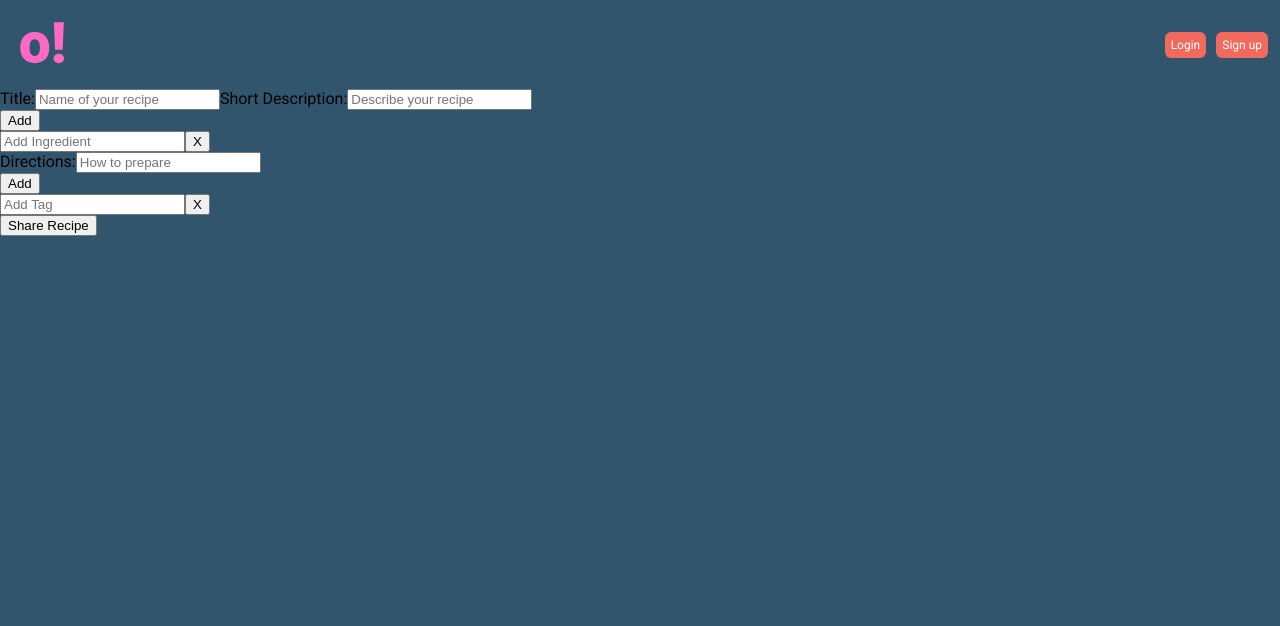
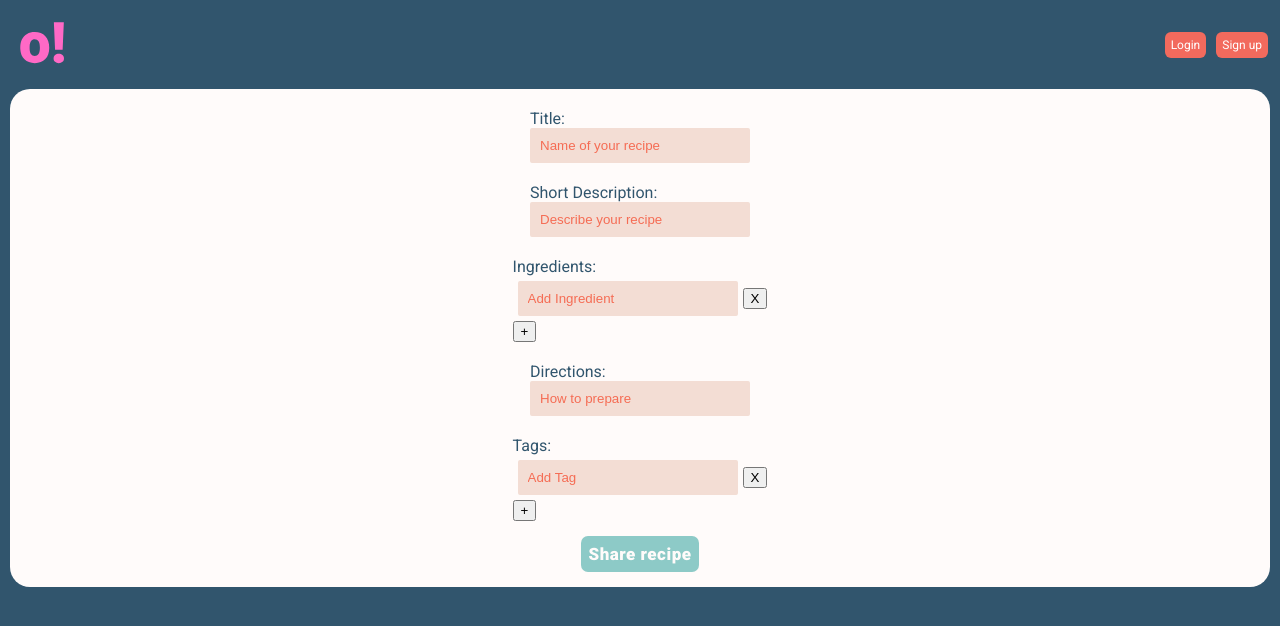
Before and after one commit to Ragtulf/FoodApp-frontend, a React (Create React App) app: page /post in a window 1280 px wide. Shown: the top 626 px of the page. Built offline with nearby package versions, Linux system fonts and the light colour scheme.

Commit message:
Made a new component, Share button. Made a form. Styled form

```diff
--- a/src/App.js
+++ b/src/App.js
@@ -1,13 +1,22 @@
 import React from 'react'
 import { BrowserRouter, Switch, Route } from 'react-router-dom';
+import { Provider } from 'react-redux'
+import { combineReducers, configureStore } from '@reduxjs/toolkit'
+import { recipe } from './reducers/recipe'
 import { Feed } from './pages/Feed'
 import { Recipe } from './pages/Recipe'
 import { CreateNew } from './pages/CreateNew'
 import { Header } from './components/Header/Header'
 
+const reducer = combineReducers({
+  recipe: recipe.reducer
+})
+
+const store = configureStore({ reducer })
+
 export const App = () => {
   return (
-    <main>
+    <Provider store={store}>
       <BrowserRouter>
         <Header />
         <Switch>
@@ -26,6 +35,6 @@ export const App = () => {
 
         </Switch>
       </BrowserRouter>
-    </main>
+    </Provider>
   )
 }
--- a/src/components/Button/Button.js
+++ b/src/components/Button/Fab.js
@@ -2,7 +2,7 @@ import React from 'react'
 import { Link } from 'react-router-dom'
 import styled from 'styled-components/macro'
 
-export const Button = () => {
+export const Fab = () => {
   return (
     <Link to="/post">
       <FabButton>
--- /dev/null
+++ b/src/components/Button/ShareButton.js
@@ -0,0 +1,25 @@
+import React from 'react'
+import styled from 'styled-components/macro'
+
+export const ShareButton = ({ onSubmit, buttonName }) => {
+
+  return (
+    <ShareBtn
+      type='submit'
+      onSubmit={onSubmit}
+    >{buttonName}</ShareBtn>
+  )
+}
+
+const ShareBtn = styled.button`
+  font-family: 'Roboto', sans-serif;
+  font-size: 17px;
+  font-weight: bold;
+  background: #8DCAC7;
+  border-radius: 7px;
+  color: #FFFBFA;
+  border: none;
+  padding: 8px;
+  letter-spacing: .5px;
+  margin: 5px;
+`
--- a/src/components/DynamicInput.js
+++ b/src/components/DynamicInput.js
@@ -1,10 +1,10 @@
 import React, { useState } from 'react'
+import styled from 'styled-components/macro'
 
-export const DynamicInput = ({ placeholderText }) => {
-  const [fields, setFields] = useState([{ value:null }])
+export const DynamicInput = ({ placeholderText, buttonText }) => {
+  const [fields, setFields] = useState([{ value: null }])
 
   const handleChange = (index, event) => {
-
     const values = [...fields]
     values[index].value = event.target.value
     setFields(values)
@@ -12,38 +12,52 @@ export const DynamicInput = ({ placeholderText }) => {
 
   const handleAdd = () => {
     const values = [...fields]
-    values.push({ value:null })
+    values.push({ value: null })
     setFields(values)
   }
 
   const handleRemove = (index) => {
     const values = [...fields]
-    values.splice(index,1)
+    values.splice(index, 1)
     setFields(values)
   }
 
-  return(
+  return (
     <div>
-      <button
-      type='button'
-      onClick={() => handleAdd()}
-      >Add</button>
-
       {fields.map((field, idx) => {
-        return(
+        return (
           <div key={`${field}-${idx}`}>
-            <input
-            type='text'
-            placeholder={placeholderText}
-            onChange={event => handleChange(idx, event)}
+            <InputField
+              type='text'
+              placeholder={placeholderText}
+              onChange={event => handleChange(idx, event)}
             />
             <button
-            type='button'
-            onClick={() => handleRemove(idx)}>X</button>
+              type='button'
+              onClick={() => handleRemove(idx)}>X</button>
           </div>
         )
       })}
+      <button
+        type='button'
+        onClick={() => handleAdd()}
+      >{buttonText}</button>
     </div>
-
   )
 }
+
+const InputField = styled.input`
+  width: 200px;
+  padding: 10px;
+  background: #F3DDD4;
+  border-radius: 2px;
+  border: none;
+  margin: 5px;
+  ::placeholder,
+  ::-webkit-input-placeholder {
+    color: #F56C54;
+  }
+  :-ms-input-placeholder {
+    color: #F56C54;
+  }
+`
--- a/src/pages/CreateNew.js
+++ b/src/pages/CreateNew.js
@@ -1,5 +1,7 @@
 import React, { useState } from 'react'
 import { DynamicInput } from '../components/DynamicInput'
+import { ShareButton } from '../components/Button/ShareButton'
+import styled from 'styled-components/macro'
 
 export const CreateNew = () => {
   const [title, setTitle] = useState("")
@@ -9,48 +11,84 @@ export const CreateNew = () => {
   const [tags, setTags] = useState([])
 
   const handleSubmit = (event) => {
+    console.log('OnClick:', event)
     event.preventDefault()
-    console.log(event)
   }
 
   return (
-    <form>
-      <label>
+    <RecipeForm>
+      <RecipeLabel>
         Title:
-        <input required
+    <InputField required
           type='text'
           onChange={(event) => setTitle(event.target.value)}
           value={title}
-        placeholder='Name of your recipe'/>
-      </label>
+          placeholder='Name of your recipe' />
+      </RecipeLabel>
 
-      <label>
+      <RecipeLabel>
         Short Description:
-        <input required
+    <InputField required
           type='text'
           onChange={(event) => setShortD(event.target.value)}
           value={shortD}
-        placeholder='Describe your recipe'/>
-      </label>
+          placeholder='Describe your recipe' />
+      </RecipeLabel>
 
-        <DynamicInput placeholderText='Add Ingredient' />
+      <RecipeLabel>
+        Ingredients:
+        <DynamicInput placeholderText='Add Ingredient' buttonText='+' />
+      </RecipeLabel>
 
-      <label>
+      <RecipeLabel>
         Directions:
-        <input required
+    <InputField required
           type='text'
           onChange={(event) => setDirections(event.target.value)}
           value={directions}
-        placeholder='How to prepare'/>
-      </label>
+          placeholder='How to prepare' />
+      </RecipeLabel>
 
-      <DynamicInput placeholderText='Add Tag' />
+      <RecipeLabel>
+        Tags:
+        <DynamicInput placeholderText='Add Tag' buttonText='+' />
+      </RecipeLabel>
 
-      <button
-      onSubmit={handleSubmit}
-      type="submit">
-        Share Recipe
-        </button>
-    </form>
+      <ShareButton onSubmit={handleSubmit} buttonName='Share recipe' />
+
+    </RecipeForm>
   )
 }
+
+const RecipeForm = styled.form`
+  display: flex;
+  flex-direction: column;
+  justify-content: flex-start;
+  align-items: center;
+  background: #FFFBFA;
+  border-radius: 20px;
+  margin: 0px 10px;
+  padding: 10px;
+  `
+
+const RecipeLabel = styled.label`
+  display: flex;
+  flex-direction: column;
+  margin: 10px;
+  color: #31556D;
+  `
+
+const InputField = styled.input`
+  width: 200px;
+  padding: 10px;
+  background: #F3DDD4;
+  border-radius: 2px;
+  border: none;
+  ::placeholder,
+  ::-webkit-input-placeholder {
+    color: #F56C54;
+  }
+  :-ms-input-placeholder {
+    color: #F56C54;
+  }
+  `
--- a/src/pages/Feed.js
+++ b/src/pages/Feed.js
@@ -4,7 +4,7 @@ import styled from 'styled-components/macro'
 
 import { CardHeader } from '../components/Card/CardHeader'
 import { CardFooter } from '../components/Card/CardFooter'
-import { Button } from '../components/Button/Button'
+import { Fab } from '../components/Button/Fab'
 
 export const Feed = () => {
   const [recipes, setRecipes] = useState(null)
@@ -27,7 +27,7 @@ export const Feed = () => {
           </StyledLink>
           <CardFooter tagsArray={item} />
         </div>))}
-      <Button />
+      <Fab />
     </div>
   )
 }
--- /dev/null
+++ b/src/reducers/recipe.js
@@ -0,0 +1,31 @@
+import { createSlice } from '@reduxjs/toolkit'
+
+const initialState = {
+    title: "",
+    shortDescription: "",
+    ingredients: [],
+    directions: "",
+    tags: []
+}
+
+export const recipe = createSlice({
+  name: 'recipe',
+  initialState,
+  reducers: {
+    setRecipe: (state, action) => {
+      state.initalState = action.payload
+    }
+  }
+})
+
+export const postRecipe = () => {
+  const fetchUrl = 'https://grymt-food-app.herokuapp.com/recipes'
+
+  return (dispatch) => {
+    fetch(fetchUrl, { method: 'POST' })
+      .then((res) => res.json())
+      .then((json) => {
+        dispatch(recipe.actions.setRecipe(json))
+      })
+  }
+}
```
Lines whose indentation alone changed are shown as unchanged.
